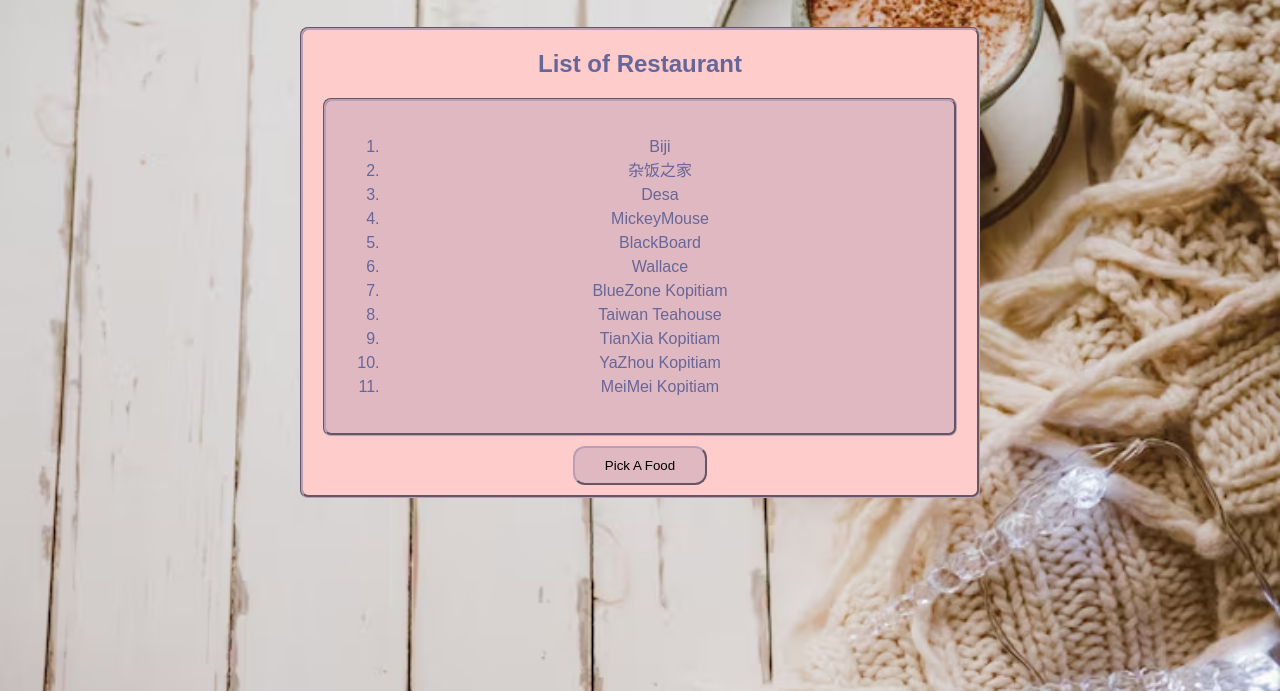
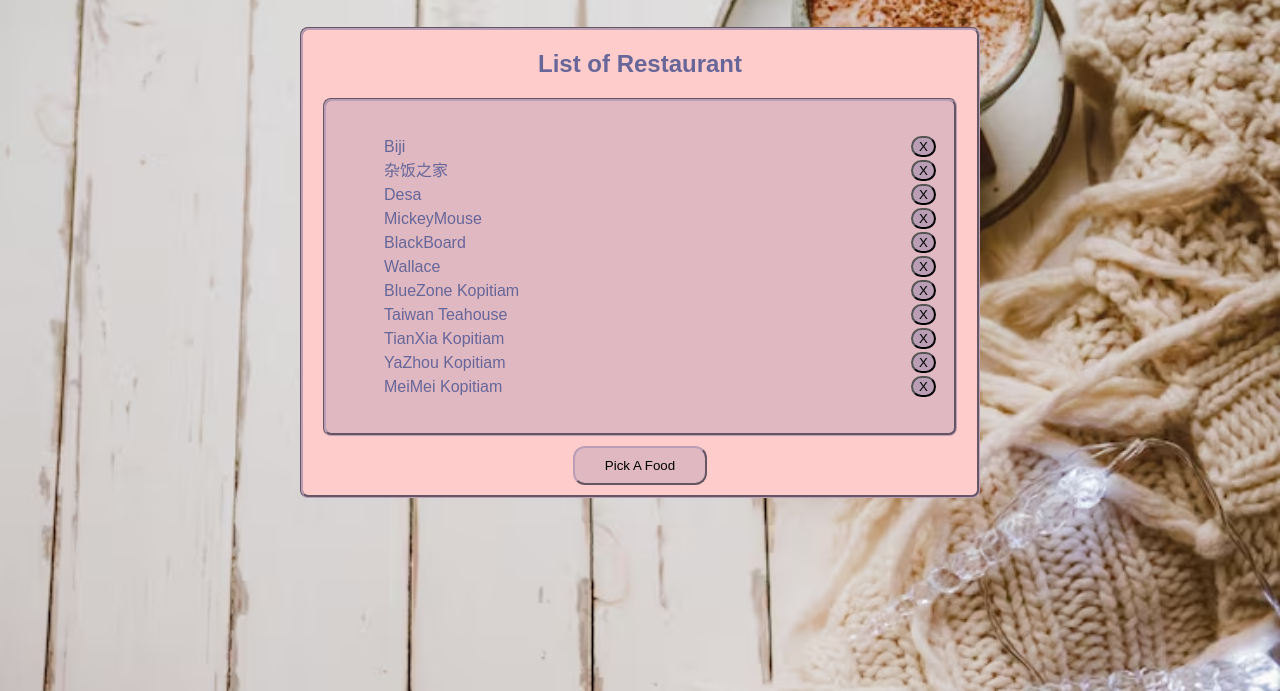
Before and after one commit to wuqin04/FoodSelectorOnline, a plain HTML site: page index.html in a window 1280 px wide. Shown: the part 139-830 px from the top of the page. Drawn offline with Linux system fonts and the light colour scheme.

Commit message:
Updated the list panel

```diff
--- a/scripts.js
+++ b/scripts.js
@@ -1,21 +1,33 @@
-const foods = ["Biji", "杂饭之家", "Desa", "MickeyMouse", "BlackBoard", "Wallace", "BlueZone Kopitiam",
-    "Taiwan Teahouse", "TianXia Kopitiam", "YaZhou Kopitiam", "MeiMei Kopitiam"]
+let restaurants = ["Biji", "杂饭之家", "Desa", "MickeyMouse", "BlackBoard", "Wallace", "BlueZone Kopitiam",
+    "Taiwan Teahouse", "TianXia Kopitiam", "YaZhou Kopitiam", "MeiMei Kopitiam"];
 
-function printFood() {
-    const foodList = document.querySelector(".list ol");
+function foodPanel() {
+    const restaurantsList = document.querySelector(".list ol");
+    let len = restaurants.length;
 
-    foods.forEach(name => {
+    for (let i = 0; i < len; i++) {
         const li = document.createElement("li");
-        li.textContent = name;
-        foodList.appendChild(li);
-    });
+
+        // text container
+        const span = document.createElement("span");
+        span.textContent = restaurants[i];
+        li.appendChild(span);
+
+        // delete button
+        const button = document.createElement("button");
+        button.textContent = "X";
+        li.appendChild(button);
+
+        // append both text and button into the list
+        restaurantsList.append(li);
+    }
 }
 
 function pickFood() {
-    const random = Math.floor(Math.random() * foods.length);
-    const selection = foods[random];
+    const random = Math.floor(Math.random() * restaurants.length);
+    const selection = restaurants[random];
 
     alert("The system picked " + selection + "!");
 }
 
-document.addEventListener("DOMContentLoaded", printFood);
+document.addEventListener("DOMContentLoaded", foodPanel);
--- a/style.css
+++ b/style.css
@@ -70,3 +70,21 @@
     opacity: 0.6;
     cursor: not-allowed;
 }
+
+.list li{
+    display: flex;
+    justify-content: space-between;
+    align-items: center;
+}
+
+.list button{
+    background-color: #ba9eb5;
+    border-style: outset;
+    border-radius: 18px;
+    cursor: pointer;
+}
+
+.list button:hover{
+    background-color: #8c80a6;
+    box-shadow: 0 12px 16px 0 rgba(0,0,0,0.24), 0 17px 50px 0 rgba(0,0,0,0.19);
+}
```
Also changed, not shown: index.html (+1 -0 lines).
